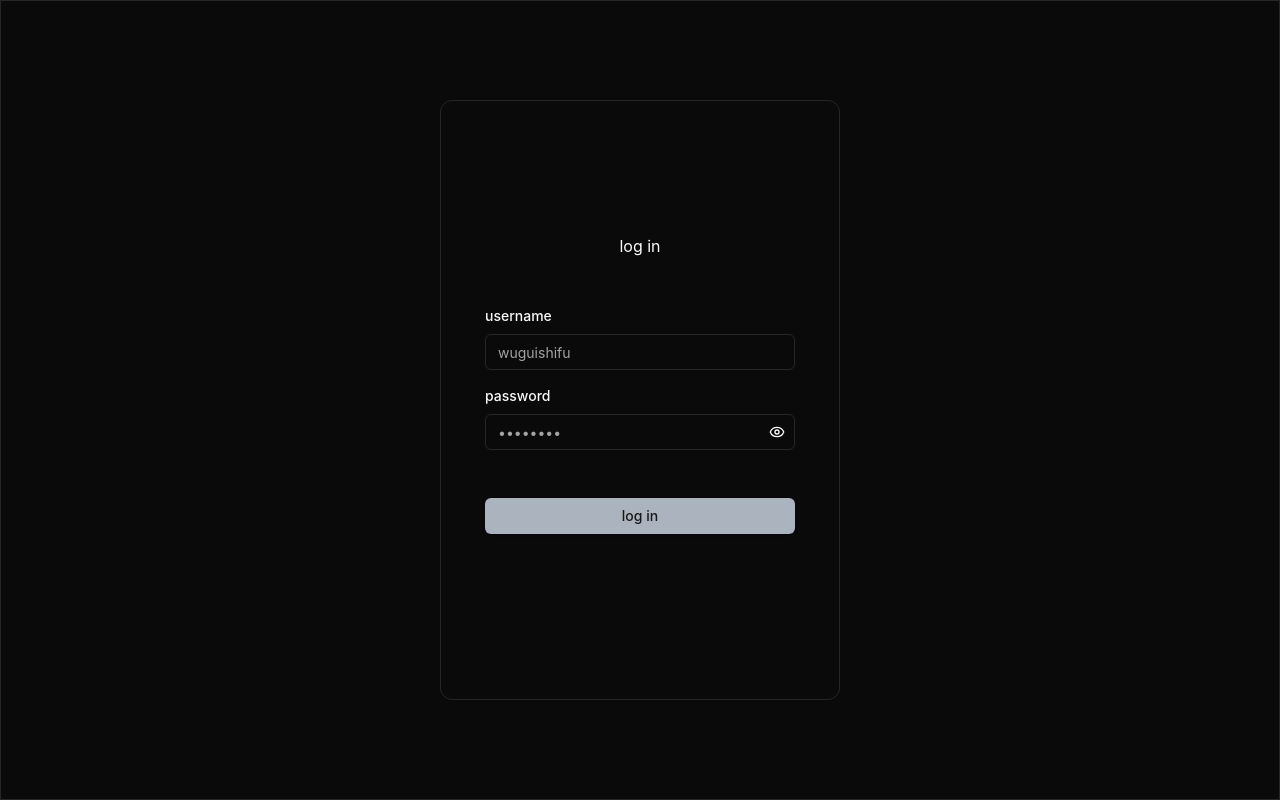
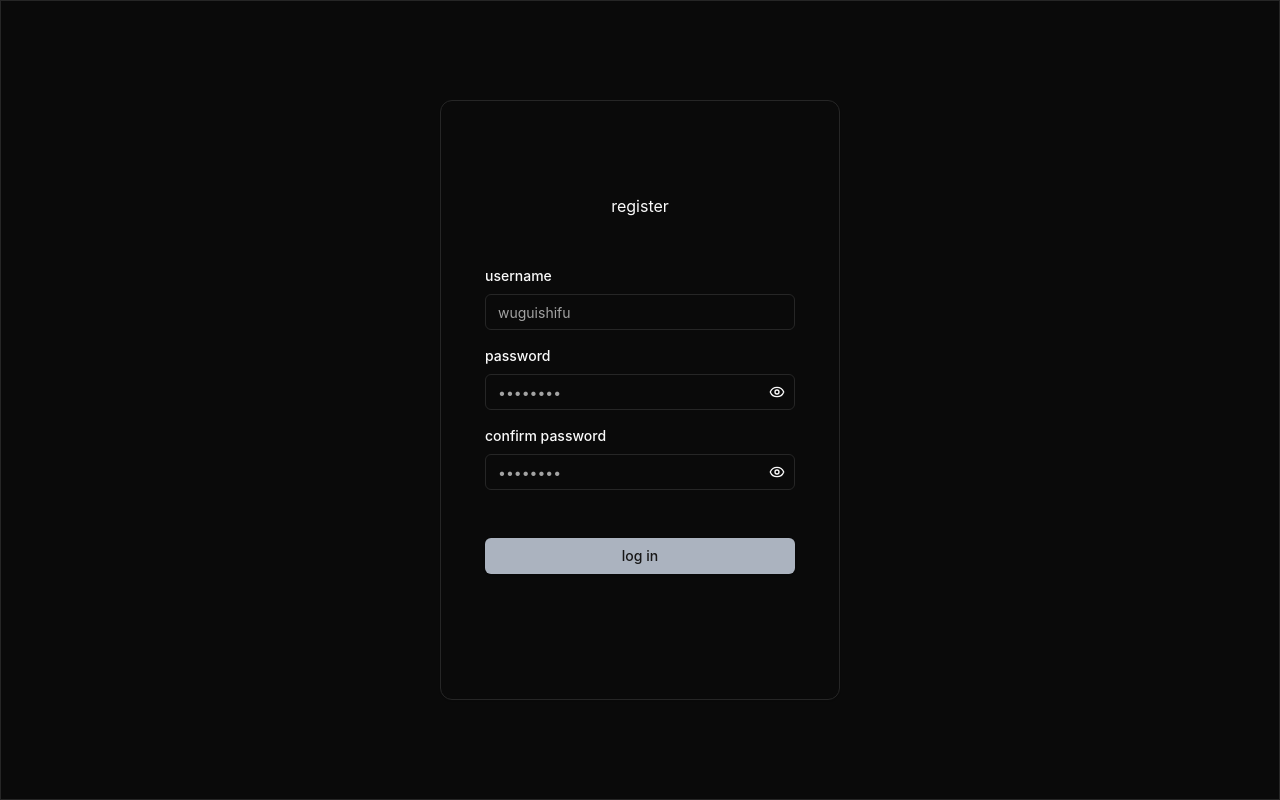
Before and after one commit to wuguishifu/tungsten, a React (Vite) app in the folder frontend/: page /register in a window 1280 px wide. Before the commit this address led to /login. Built offline with nearby package versions, Linux system fonts and the light colour scheme; no server answers; what @iktakahiro/markdown-it-katex would draw is missing.

Commit message:
worked on registration page

```diff
--- a/frontend/src/App.tsx
+++ b/frontend/src/App.tsx
@@ -2,6 +2,7 @@ import { Navigate, Outlet, Route, Routes, useParams } from 'react-router-dom';
 import Loading from './components/suspense/loading';
 import Login from './pages/login';
 import Notebook from './pages/notebook';
+import Register from './pages/register';
 import { useAuth } from './providers/auth-provider';
 import { EditorProvider } from './providers/editor-provider';
 
@@ -11,6 +12,8 @@ export default function App() {
       <Route path='/'>
         {/* authentication */}
         <Route path='login' element={<Login />} />
+        <Route path='register' element={<Register />} />
+
         <Route path=':username' element={
           <EditorProvider>
             <Outlet />
--- /dev/null
+++ b/frontend/src/pages/register.tsx
@@ -0,0 +1,154 @@
+import { Button } from '@/components/ui/button';
+import { Form, FormControl, FormField, FormItem, FormLabel } from '@/components/ui/form';
+import { Input } from '@/components/ui/input';
+import { useAuth } from '@/providers/auth-provider';
+import { zodResolver } from '@hookform/resolvers/zod';
+import { Eye, EyeOff } from 'lucide-react';
+import { useState } from 'react';
+import { useForm } from 'react-hook-form';
+import { useNavigate } from 'react-router-dom';
+import { toast } from 'sonner';
+import z from 'zod';
+
+const formSchema = z.object({
+  username: z.string()
+    .min(1, { message: 'username required.' }),
+  password: z.string()
+    .min(1, { message: 'password required.' }),
+  passwordConfirm: z.string()
+    .min(1, { message: 'password confirmation required.' })
+}).refine(data => data.password === data.passwordConfirm, {
+  message: 'passwords do not match.',
+  path: ['passwordConfirm'],
+});
+
+type FormSchema = z.infer<typeof formSchema>;
+
+export default function Register() {
+  const { register } = useAuth();
+
+  const navigate = useNavigate();
+
+  const [loading, setLoading] = useState(false);
+
+  const [passwordVisible, setPasswordVisible] = useState(false);
+  const togglePasswordVisibility = () => setPasswordVisible(b => !b);
+
+  const form = useForm<FormSchema>({
+    resolver: zodResolver(formSchema),
+    defaultValues: {
+      username: '',
+      password: '',
+      passwordConfirm: '',
+    },
+  });
+
+  async function onSubmit(values: FormSchema) {
+    setLoading(true);
+    try {
+      const username = await register(values.username, values.password);
+      toast.success('Logged in successfully.');
+      navigate(`/${username}`);
+    } catch (error) {
+      if (error instanceof Error) {
+        toast.error(error.message);
+      } else {
+        toast.error('An unknown error occurred.');
+      }
+    } finally {
+      setLoading(false);
+    }
+  }
+
+  return (
+    <main className='w-full h-full flex items-center justify-center border'>
+      <div className='w-[400px] h-[600px] rounded-xl overflow-hidden items-center shadow-sm border flex flex-col justify-center'>
+        <Form {...form}>
+          <form onSubmit={form.handleSubmit(onSubmit)} className='w-[310px] flex flex-col gap-4'>
+            <h1 className='text-center'>register</h1>
+            <div className='h-4' />
+            <FormField
+              control={form.control}
+              name='username'
+              render={({ field }) => (
+                <FormItem>
+                  <div className='flex flex-row items-center'>
+                    <FormLabel className='leading-1'>username {form.formState.errors.username && <> - {form.formState.errors.username.message}</>}</FormLabel>
+                  </div>
+                  <FormControl>
+                    <Input
+                      placeholder='wuguishifu'
+                      autoComplete='on'
+                      {...field}
+                    />
+                  </FormControl>
+                </FormItem>
+              )}
+            />
+            <FormField
+              control={form.control}
+              name='password'
+              render={({ field }) => (
+                <FormItem>
+                  <div className='flex flex-row items-center'>
+                    <FormLabel className='leading-1'>password {form.formState.errors.password && <> - {form.formState.errors.password.message}</>}</FormLabel>
+                  </div>
+                  <div className='relative'>
+                    <FormControl>
+                      <Input
+                        placeholder={passwordVisible ? 'password' : '••••••••'}
+                        autoComplete='on'
+                        type={passwordVisible ? 'text' : 'password'}
+                        {...field}
+                      />
+                    </FormControl>
+                    <Button
+                      type='button'
+                      variant='ghost'
+                      className='absolute right-0 top-0 bottom-0 px-2 aspect-square'
+                      onClick={togglePasswordVisibility}
+                    >
+                      {passwordVisible ? <EyeOff size={16} /> : <Eye size={16} />}
+                    </Button>
+                  </div>
+                </FormItem>
+              )}
+            />
+            <FormField
+              control={form.control}
+              name='passwordConfirm'
+              render={({ field }) => (
+                <FormItem>
+                  <div className='flex flex-row items-center'>
+                    <FormLabel className='leading-1'>confirm password {form.formState.errors.passwordConfirm && <> - {form.formState.errors.passwordConfirm.message}</>}</FormLabel>
+                  </div>
+                  <div className='relative'>
+                    <FormControl>
+                      <Input
+                        placeholder={passwordVisible ? 'password' : '••••••••'}
+                        autoComplete='on'
+                        type={passwordVisible ? 'text' : 'password'}
+                        {...field}
+                      />
+                    </FormControl>
+                    <Button
+                      type='button'
+                      variant='ghost'
+                      className='absolute right-0 top-0 bottom-0 px-2 aspect-square'
+                      onClick={togglePasswordVisibility}
+                    >
+                      {passwordVisible ? <EyeOff size={16} /> : <Eye size={16} />}
+                    </Button>
+                  </div>
+                </FormItem>
+              )}
+            />
+            <div className='h-4' />
+            <Button type='submit' disabled={loading}>log in</Button>
+            <div className='h-4' />
+          </form>
+        </Form>
+      </div>
+    </main>
+  );
+};
--- a/frontend/src/providers/auth-provider.tsx
+++ b/frontend/src/providers/auth-provider.tsx
@@ -97,6 +97,7 @@ export function AuthProvider({ children }: { children: Readonly<React.ReactNode>
       clearTimeout(authTimeout.current);
     }
     authTimeout.current = setTimeout(refreshAuth, data.tokenExpirationMs - 10000);
+    return data.username;
   }, [refreshAuth]);
 
   const value = {
```
